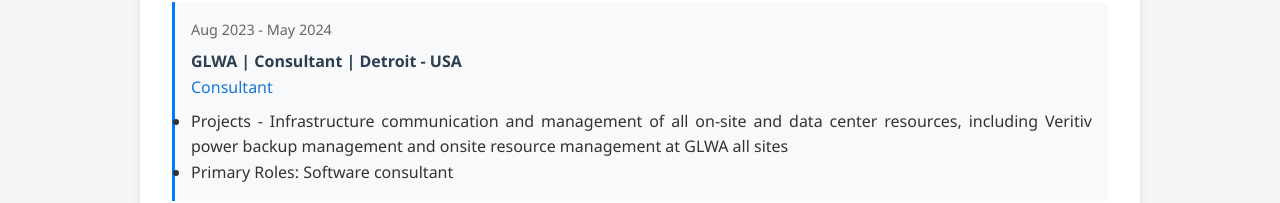
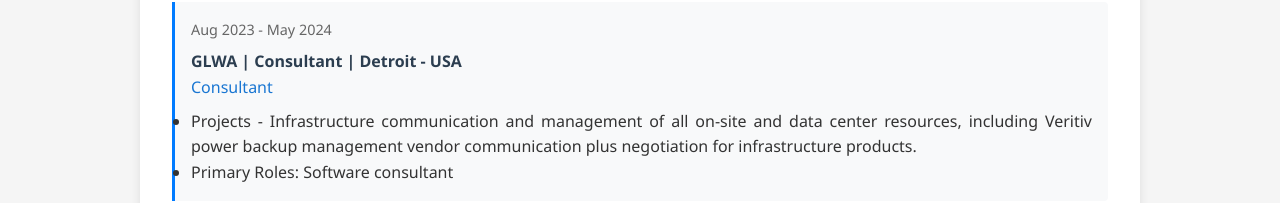
Before and after one commit to Hardikrepo/hardikrepo.github.io, a plain HTML site: page index.html in a window 1280 px wide. Shown: the part 789-992 px from the top of the page. Drawn offline with Linux system fonts and the light colour scheme.

Commit message:
index.html

```diff
--- a/index.html
+++ b/index.html
@@ -272,7 +272,7 @@
       <div class="role">Consultant</div>
       <ul>
         <li>
-          Projects - Infrastructure communication and management of all on-site and data center resources, including Veritiv power backup management and onsite resource management at GLWA all sites</li>
+          Projects - Infrastructure communication and management of all on-site and data center resources, including Veritiv power backup management vendor communication plus negotiation for infrastructure products.</li>
         <li>Primary Roles: Software consultant</li>
 
       </ul>
```
